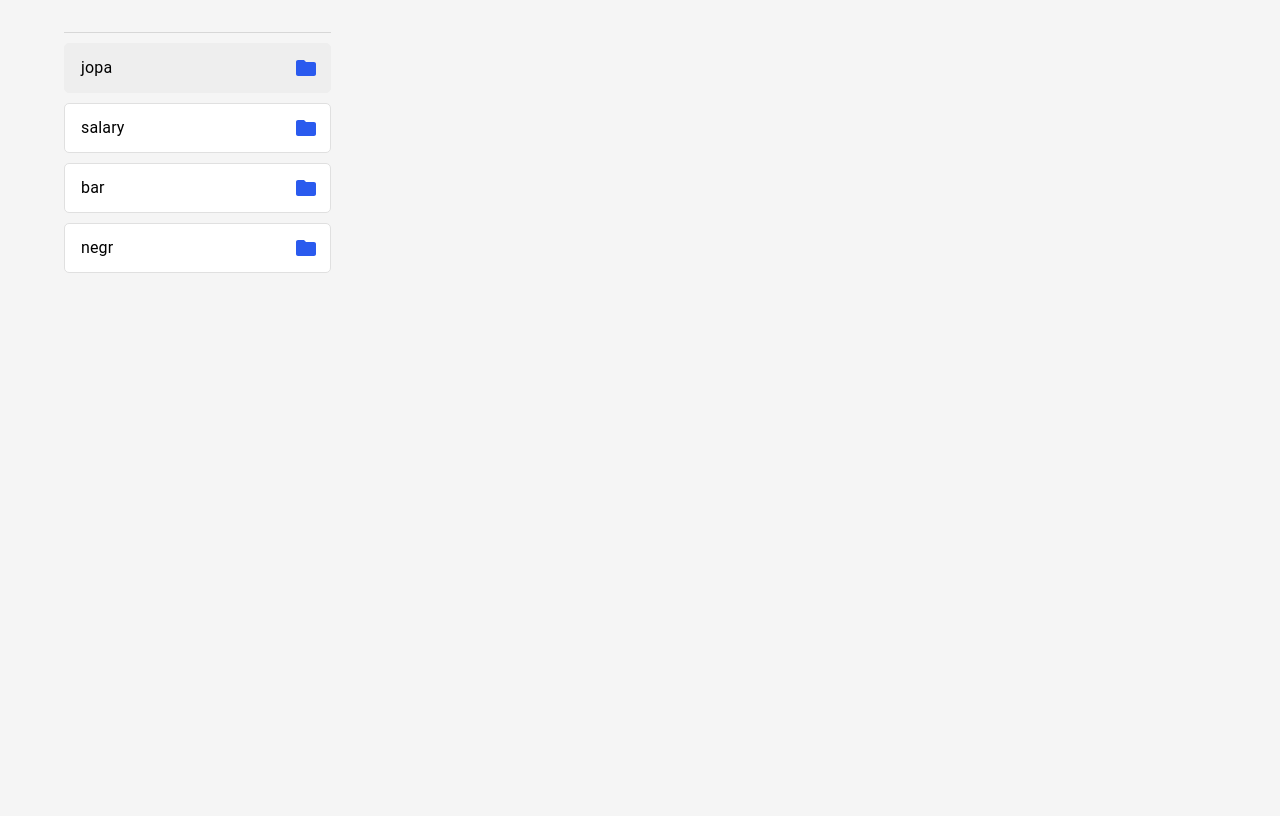
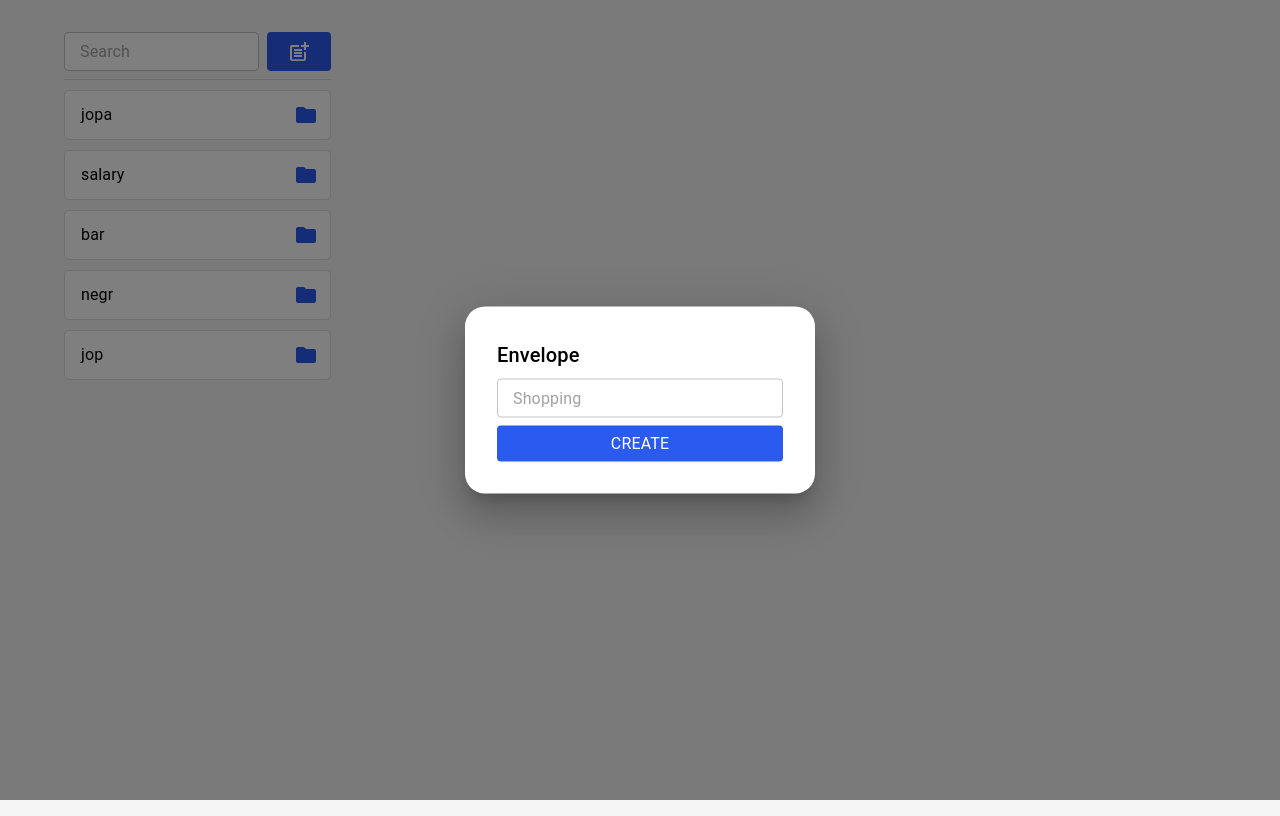
Before and after one commit to VictorKharitonov/budget-app, a React (Create React App) app in the folder frontend/: page / in a window 1280 px wide. Both pictures are taken after a click on the button 306 px from the left and 68 px from the top of the page. Built offline with nearby package versions, Linux system fonts and the light colour scheme.

Commit message:
feat: tool bar(search and create functional)

```diff
--- a/frontend/src/App.tsx
+++ b/frontend/src/App.tsx
@@ -1,7 +1,7 @@
 import React from 'react';
 import Main from "./pages/Main";
 import './App.scss';
-import {theme, ThemeProvider, CssVarsProvider} from './theme/index';
+import {theme, CssVarsProvider} from './theme/index';
 
 function App() {
   return (
--- a/frontend/src/components/envelope/Envelop.tsx
+++ b/frontend/src/components/envelope/Envelop.tsx
@@ -1,36 +1,86 @@
 import React, {useState, FC} from 'react';
-import Box from '@mui/material/Box';
-import Grid from '@mui/material/Grid';
+import {Divider, Grid, Box} from '@mui/material';
 import {IEnvelopeItem} from '../../types';
-import {Divider} from '@mui/material';
 import EnvelopeList from './EnvelopeList';
+import useFilter from '../../hooks/useFilter';
+import ToolBar from '../toolBar/ToolBar';
+import CustomModal from '../ui/modal/CustomModal';
+import EnvelopeForm from './EnvelopeForm';
 
 const Envelope: FC = () => {
-  const [envelopes, setEnvelopes] = useState<IEnvelopeItem[]>([{"id":"a","userId":"test","name":"jopa"},
-    {"id":"b","userId":"test","name":"salary"},
-    {"id":"c","userId":"test","name":"bar"},
-    {"id":"d","userId":"test","name":"negr"}]);
+  const [envelopes, setEnvelopes] = useState<IEnvelopeItem[]>([{'id': 'a', 'userId': 'test', 'name': 'jopa'},
+    {'id': 'b', 'userId': 'test', 'name': 'salary'},
+    {'id': 'c', 'userId': 'test', 'name': 'bar'},
+    {'id': 'd', 'userId': 'test', 'name': 'negr'},
+    {'id': 'f', 'userId': 'test', 'name': 'jop'}]);
   const [selectedEnvelopeId, setSelectedEnvelopeId] = useState<string>('');
+  const [searchEnvelope, setSearchEnvelope] = useState<string>('');
+  const [envelopeModal, setEnvelopeModal] = useState<boolean>(false);
+  const [newEnvelope, setNewEnvelope] = useState<string>('');
+  const [error, setError] = useState<boolean>(false);
+  const filteredEnvelopes = useFilter<IEnvelopeItem>(searchEnvelope, envelopes, ['name']);
 
   const setCurrentEnvelope = (
-    event: React.MouseEvent<HTMLLIElement, MouseEvent>,
+    e: React.MouseEvent<HTMLLIElement, MouseEvent>,
     envelopeId: string
   ) => {
     setSelectedEnvelopeId(envelopeId);
-  }
+  };
+
+  const searchEnvelopeHandleChange = (e: React.ChangeEvent<HTMLInputElement>) => {
+    setSearchEnvelope(e.target.value);
+  };
+
+  const newEnvelopeHandleChange = (e: React.ChangeEvent<HTMLInputElement>) => {
+    if (error) {
+      setError(false);
+    }
+
+    setNewEnvelope(e.target.value);
+  };
+
+  const createEnvelope = () => {
+    const envelope = newEnvelope.trim();
+
+    if (!envelope) {
+      setError(true);
+      return;
+    }
+
+    setEnvelopes([{'id': 'g', 'userId': 'test', 'name': envelope}, ...envelopes]);
+    setEnvelopeModal(!envelopeModal);
+    setNewEnvelope('');
+  };
 
   return (
     <Box sx={{flexGrow: 1, maxWidth: 550}}>
       <Grid container spacing={2} mt={2}>
         <Grid item xs={12} md={6}>
+          <ToolBar
+            setModal={setEnvelopeModal}
+            searchHandleChange={searchEnvelopeHandleChange}
+            search={searchEnvelope}
+          />
           <Divider/>
           <EnvelopeList
-            envelopes={envelopes}
+            envelopes={filteredEnvelopes}
             selectedEnvelopeId={selectedEnvelopeId}
             setCurrentEnvelope={setCurrentEnvelope}
           />
         </Grid>
       </Grid>
+      <CustomModal
+        title="Envelope"
+        modal={envelopeModal}
+        setModal={setEnvelopeModal}
+      >
+        <EnvelopeForm
+          newItem={newEnvelope}
+          newItemHandleChange={newEnvelopeHandleChange}
+          createItem={createEnvelope}
+          error={error}
+        />
+      </CustomModal>
     </Box>
   );
 };
--- /dev/null
+++ b/frontend/src/components/envelope/EnvelopeForm.tsx
@@ -0,0 +1,37 @@
+import React, {FC} from 'react';
+import TextField from '@mui/material/TextField';
+import {Box, Button, Typography} from '@mui/material';
+
+interface envelopeFormProps {
+  newItem: string,
+  newItemHandleChange: (e: React.ChangeEvent<HTMLInputElement>) => void,
+  createItem: () => void,
+  error: boolean
+}
+
+const EnvelopeForm: FC<envelopeFormProps> = ({newItem, newItemHandleChange, createItem, error}) => {
+  return (
+    <Box component="form">
+      <TextField
+        error={error}
+        helperText={error ? 'Field can not be empty' : ''}
+        id="envelopeField"
+        variant="outlined"
+        placeholder='Shopping'
+        fullWidth
+        sx={{ mb: 1 }}
+        value={newItem}
+        onChange={newItemHandleChange}
+      />
+      <Button
+        fullWidth
+        variant="contained"
+        onClick={createItem}
+      >
+        <Typography variant="body1">Create</Typography>
+      </Button>
+    </Box>
+  );
+};
+
+export default EnvelopeForm;
--- a/frontend/src/components/envelope/EnvelopeList.tsx
+++ b/frontend/src/components/envelope/EnvelopeList.tsx
@@ -36,7 +36,7 @@ const EnvelopeList: FC<IEnvelopesListProps> = ({envelopes, selectedEnvelopeId, s
             />
           </ListItem>
         )
-        : <Typography variant="h3">Envelopes is empty</Typography>
+        : <Typography variant="body1" sx={{mt: 1}}>Envelopes is empty</Typography>
       }
     </List>
   );
--- a/frontend/src/components/envelope/scss/Envelope.module.scss
+++ b/frontend/src/components/envelope/scss/Envelope.module.scss
@@ -12,10 +12,16 @@
 
   &.active {
     background-color: var(--ba-palette-grey-200);
-    border-color: var(--ba-palette-grey-200);
+    border-color: var(--ba-palette-primary-main);
   }
 
   .listItemText {
     word-break: break-word;
   }
 }
+
+.search {
+  .searchInput {
+    padding: 8px 16px;
+  }
+}
--- /dev/null
+++ b/frontend/src/components/toolBar/ToolBar.tsx
@@ -0,0 +1,49 @@
+import React, {FC} from 'react';
+import {Button, Box} from '@mui/material';
+import TextField from '@mui/material/TextField';
+import Icons from '../ui/Icons';
+
+interface toolBarProps {
+  setModal: (val: boolean) => void,
+  searchHandleChange: (e: React.ChangeEvent<HTMLInputElement>) => void,
+  search: string
+}
+
+const ToolBar: FC<toolBarProps> = ({
+    setModal,
+    search,
+    searchHandleChange,
+  }) => {
+
+  return (
+    <div>
+      <Box
+        component="form"
+        noValidate
+        sx={{
+          mb: 1,
+          display: 'flex',
+          justifyContent: 'space-between'
+        }}
+        autoComplete="off"
+      >
+        <TextField
+          id="outlined-basic"
+          variant="outlined"
+          placeholder='Search'
+          onChange={searchHandleChange}
+          value={search}
+          fullWidth
+          sx={{
+            mr: 1
+          }}
+        />
+        <Button variant="contained" onClick={() => setModal(true)}>
+          <Icons.PostAddIcon/>
+        </Button>
+      </Box>
+    </div>
+  );
+};
+
+export default ToolBar;
--- a/frontend/src/components/ui/Icons.tsx
+++ b/frontend/src/components/ui/Icons.tsx
@@ -1,10 +1,11 @@
-import React from 'react';
 import FolderIcon from '@mui/icons-material/Folder';
 import DeleteIcon from '@mui/icons-material/Delete';
+import PostAddIcon from '@mui/icons-material/PostAdd';
 
 const Icons = {
   FolderIcon,
-  DeleteIcon
+  DeleteIcon,
+  PostAddIcon,
 }
 
 export default Icons;
--- /dev/null
+++ b/frontend/src/components/ui/modal/CustomModal.tsx
@@ -0,0 +1,38 @@
+import React, {FC, PropsWithChildren} from 'react';
+import {Backdrop, Box, Fade, Modal, Typography} from '@mui/material';
+import cl from './scss/CustomModal.module.scss';
+
+interface customModalProps extends PropsWithChildren{
+  title: string,
+  modal: boolean,
+  setModal: (val: boolean) => void,
+  children: React.ReactNode
+}
+
+const CustomModal: FC<customModalProps> = ({title, modal, setModal, children}) => {
+  return (
+    <Modal
+      aria-labelledby="transition-modal-title"
+      open={modal}
+      onClose={() => setModal(false)}
+      closeAfterTransition
+      slots={{backdrop: Backdrop}}
+      slotProps={{
+        backdrop: {
+          timeout: 500,
+        },
+      }}
+    >
+      <Fade in={modal}>
+        <Box className={cl.customModal}>
+          <Typography id="transition-modal-title" variant="h6" sx={{mb: 1}} component="h2">
+            {title}
+          </Typography>
+          {children}
+        </Box>
+      </Fade>
+    </Modal>
+  );
+};
+
+export default CustomModal;
--- /dev/null
+++ b/frontend/src/components/ui/modal/scss/CustomModal.module.scss
@@ -0,0 +1,11 @@
+.customModal {
+  position: absolute;
+  top: 50%;
+  left: 50%;
+  transform: translate(-50%, -50%);
+  width: 350px;
+  background-color: var(--ba-palette-background-paper);
+  box-shadow: var(--ba-shadows-24);
+  border-radius: 20px;
+  padding: 32px;
+}
--- /dev/null
+++ b/frontend/src/hooks/useFilter.ts
@@ -0,0 +1,18 @@
+import {useMemo} from 'react';
+
+const useFilter = <T = Record<string, unknown>>(search: string, list: T[], keys: (keyof T)[]): T[] => {
+  return useMemo(() => {
+    search = search.toLowerCase();
+
+    if (search) {
+      return [...list].filter((item: T) => {
+        for (const key of keys) {
+          return String(item[key]).toLowerCase().includes(search);
+        }
+      });
+    }
+    return list;
+  }, [search, list]);
+};
+
+export default useFilter;
--- a/frontend/src/theme/index.ts
+++ b/frontend/src/theme/index.ts
@@ -5,6 +5,33 @@ import {
 } from '@mui/material/styles';
 
 const theme = extendTheme({
+  components: {
+    MuiOutlinedInput: {
+      styleOverrides: {
+        input: {
+          padding: "8px 16px",
+          background: "#fff"
+        }
+      }
+    },
+    MuiButton: {
+      styleOverrides: {
+        root: {
+          boxShadow: "none",
+          '&:hover': {
+            boxShadow: "none",
+          }
+        }
+      }
+    },
+    MuiFormHelperText: {
+      styleOverrides: {
+        root: {
+          marginLeft: 0
+        }
+      }
+    }
+  },
   cssVarPrefix: 'ba',
   colorSchemes: {
     light: {
```
